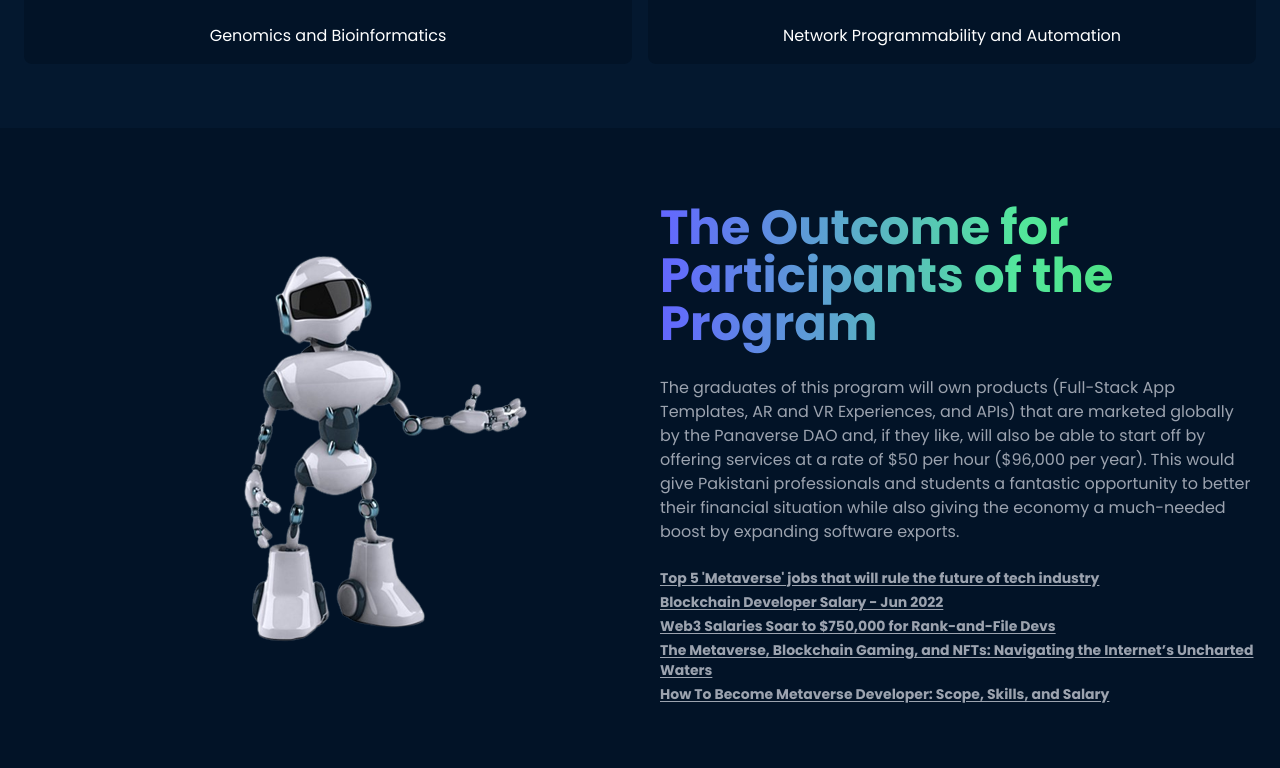
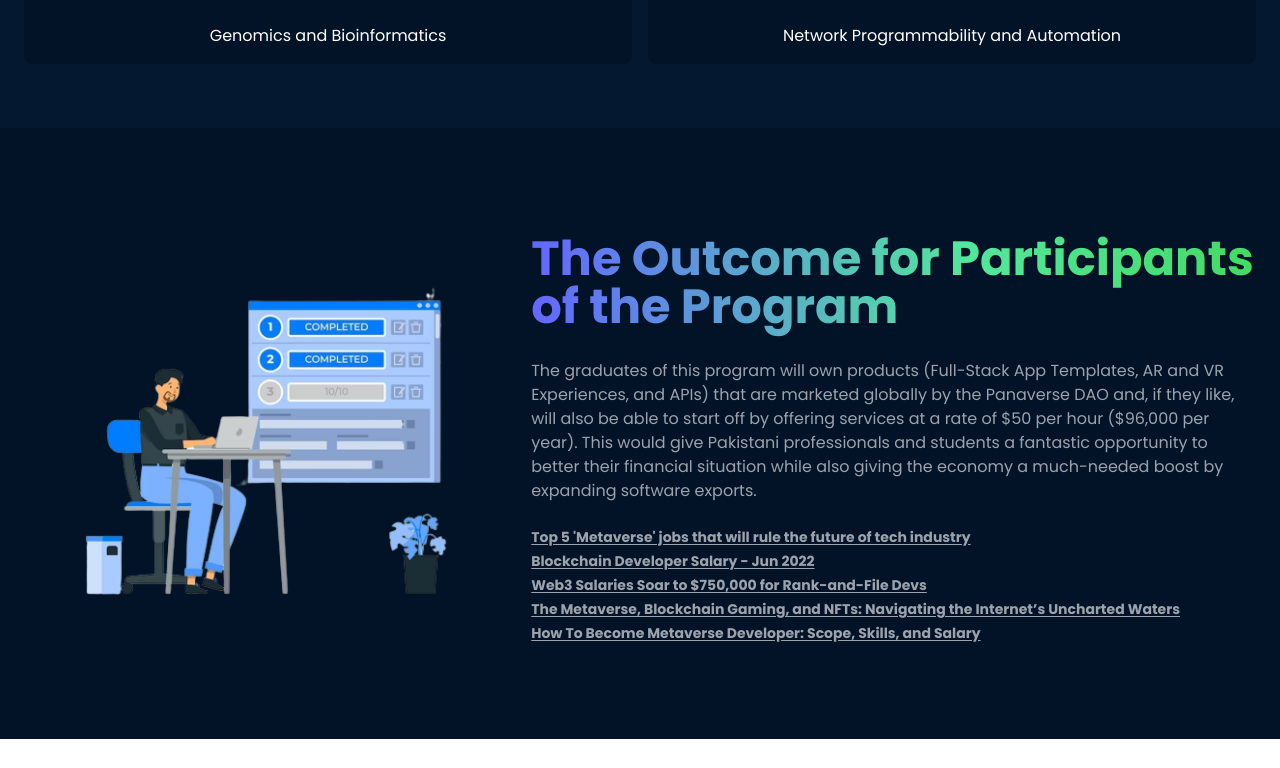
Before and after one commit to aliaftabsheikh/panaverse-website, a Next.js app: page / in a window 1280 px wide. Shown: the part 2907-3675 px from the top of the page. After the commit the page ends 3646 px from the top, so only its background shows below. Built offline with nearby package versions, Linux system fonts and the light colour scheme.

Commit message:
fix:issues

```diff
--- a/public/constants/images.js
+++ b/public/constants/images.js
@@ -11,6 +11,8 @@ import iotIcon from "../images/IOT.png";
 import networkIcon from "../images/network.png";
 import cloudIcon from "../images/cloud_computing.png";
 import Robot from "../images/Robots.png";
+import outComeImg from "../images/outcome.png";
+
 
 export default {
   panaverseLogo,
@@ -25,5 +27,6 @@ export default {
   iotIcon,
   networkIcon,
   cloudIcon,
-  Robot
+  Robot,
+  outComeImg
 };
--- a/src/components/widget/OutcomeBrief/page.jsx
+++ b/src/components/widget/OutcomeBrief/page.jsx
@@ -1,6 +1,6 @@
-import Image from 'next/image'
-import React from 'react'
-import { images } from '../../../../public/constants'
+import Image from "next/image";
+import React from "react";
+import { images } from "../../../../public/constants";
 
 function OutcomeBrief() {
   const impLinks = [
@@ -28,18 +28,37 @@ function OutcomeBrief() {
 
   return (
     <main className="bg-[#021327] flex justify-center">
-    <section className="w-[1280px] px-6 md:px-4 sm:px-2 py-16 flex justify-center items-center  gap-6">
-    <Image className='w-1/2 lg:hidden' src={images.Robot} alt="robot"/>
+      <section className="w-[1280px] px-6 md:px-4 sm:px-2 py-16 flex justify-between items-center gap-6 lg:flex-col-reverse lg:gap-2">
+        <div className="w-1/2 lg:w-full flex items-center">
+          <Image className="lg:m-auto" src={images.outComeImg} alt="robot" />
+        </div>
 
-    <div>
-        <h2 className='text-5xl lg:text-4xl text_gradient font-bold py-3'>The Outcome for Participants of the Program</h2>
-        <p className='mt-4 text-gray-400'>The graduates of this program will own products (Full-Stack App Templates, AR and VR Experiences, and APIs) that are marketed globally by the Panaverse DAO and, if they like, will also be able to start off by offering services at a rate of $50 per hour ($96,000 per year). This would give Pakistani professionals and students a fantastic opportunity to better their financial situation while also giving the economy a much-needed boost by expanding software exports.</p>
+        <div className="w-3/4 lg:w-full">
+          <h2 className="text-5xl lg:text-4xl text_gradient font-bold py-3">
+            The Outcome for Participants of the Program
+          </h2>
+          <p className="mt-4 text-gray-400">
+            The graduates of this program will own products (Full-Stack App
+            Templates, AR and VR Experiences, and APIs) that are marketed
+            globally by the Panaverse DAO and, if they like, will also be able
+            to start off by offering services at a rate of $50 per hour ($96,000
+            per year). This would give Pakistani professionals and students a
+            fantastic opportunity to better their financial situation while also
+            giving the economy a much-needed boost by expanding software
+            exports.
+          </p>
 
-        <div className='mt-5'>
-            {impLinks.map((item, index)=>(
-                <div key={index} className="flex gap-4 text-gray-400 hover:text-[#44DA64] transition-all">
-                    <a href={item.link} className="underline underline-offset-2 mt-1">
-                    <p className='text-sm font-semibold'>{item.text}</p>
+          <div className="mt-5">
+            {impLinks.map((item, index) => (
+              <div
+                key={index}
+                className="flex gap-4 text-gray-400 hover:text-[#44DA64] transition-all"
+              >
+                <a
+                  href={item.link}
+                  className="underline underline-offset-2 mt-1"
+                >
+                  <p className="text-sm font-semibold">{item.text}</p>
                 </a>
               </div>
             ))}
@@ -47,7 +66,7 @@ function OutcomeBrief() {
         </div>
       </section>
     </main>
-  )
+  );
 }
 
-export default OutcomeBrief
+export default OutcomeBrief;
```
Also changed, not shown: public/images/outcome.png (added). Lines whose indentation alone changed are shown as unchanged.
